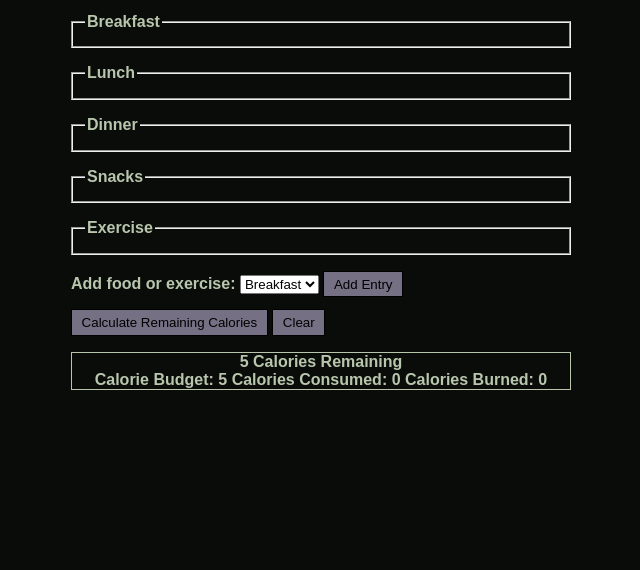
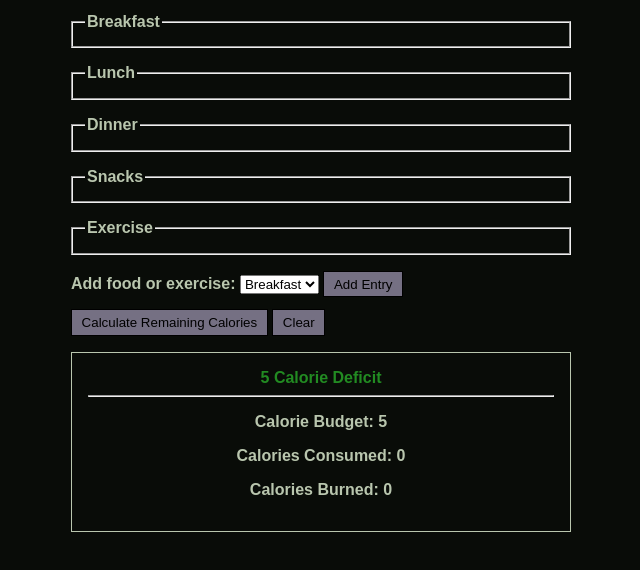
Before and after one commit to mcgrodk/calorie-counter, a plain HTML site: page index.html in a window 1280 px wide. Both pictures are taken after typing "5" into the empty fields and a click on the button "Calculate Remaining Calories". Shown: the part 104-674 px from the top of the page, without its empty margins (319-959 px from the left). Drawn offline with Linux system fonts and the light colour scheme.

Commit message:
Updated function & styles for output; form validation still needed

```diff
--- a/index.html
+++ b/index.html
@@ -11,7 +11,7 @@
         <h1>Calorie Counter!</h1>
         <form>
             <label for="budget">Calorie Budget</label>
-            <input type="number" id="budget" placeholder="# of daily calories" required>
+            <input type="number" min="0" id="budget" placeholder="# of daily calories" required>
 
             <fieldset id="breakfast" class="input-container">
                 <legend>Breakfast</legend>
@@ -45,7 +45,7 @@
                 <button id="btn-add" type="button">Add Entry</button>
             </div>
 
-            <button id="btn-calculate" type="button">Calculate Remaining Calories</button>
+            <button id="btn-calculate" type="submit">Calculate Remaining Calories</button>
             <button id="btn-clear" type="button">Clear</button>
         </form>
 
--- a/script.js
+++ b/script.js
@@ -45,8 +45,8 @@ function addEntry() {
     return calories;
 }
 
-function calculateCalories() {
-
+function calculateCalories(e) {
+    e.preventDefault(); // Prevents "submit" button from actually submitting
     const budgetCalories = budget.value;
 
     // Build nodelists of each category by querySelecting all elements with that ID + inputs with type "number"
@@ -70,15 +70,18 @@ function calculateCalories() {
   }
 
   function displayResults(budgetCalories, consumedCalories, exerciseCalories, remainingCalories) {
+
     results.style.display = "block";
+    const surplusOrDeficit = remainingCalories < 0 ? 'Surplus': 'Deficit'; // These quote marks must be single to differ from resultsString syntax below
+
     let resultsString = `
-    <span>${remainingCalories} Calories Remaining</span>
-    <div id="results-summary">
-      <span>Calorie Budget: ${budgetCalories} Calories Consumed:
-      ${consumedCalories} Calories Burned: ${exerciseCalories}</span>
-    </div>
+    <span class="${surplusOrDeficit.toLowerCase()}">${Math.abs(remainingCalories)}
+    Calorie ${surplusOrDeficit}</span>
+    <hr>
+    <p>Calorie Budget: ${budgetCalories}</p>
+    <p>Calories Consumed: ${consumedCalories}</p>
+    <p>Calories Burned: ${exerciseCalories}</p>
     `
-
     results.innerHTML = resultsString;
   }
 
--- a/style.css
+++ b/style.css
@@ -41,4 +41,14 @@ body {
     text-align: center;
     border: 1px solid #B9C6AE;
     display: none;
+    padding: 1rem 1rem;
+    text-align: center;
   }
+
+  .surplus {
+    color: #ce2029;
+  }
+
+  .deficit {
+    color: #228b22;
+  }
```
